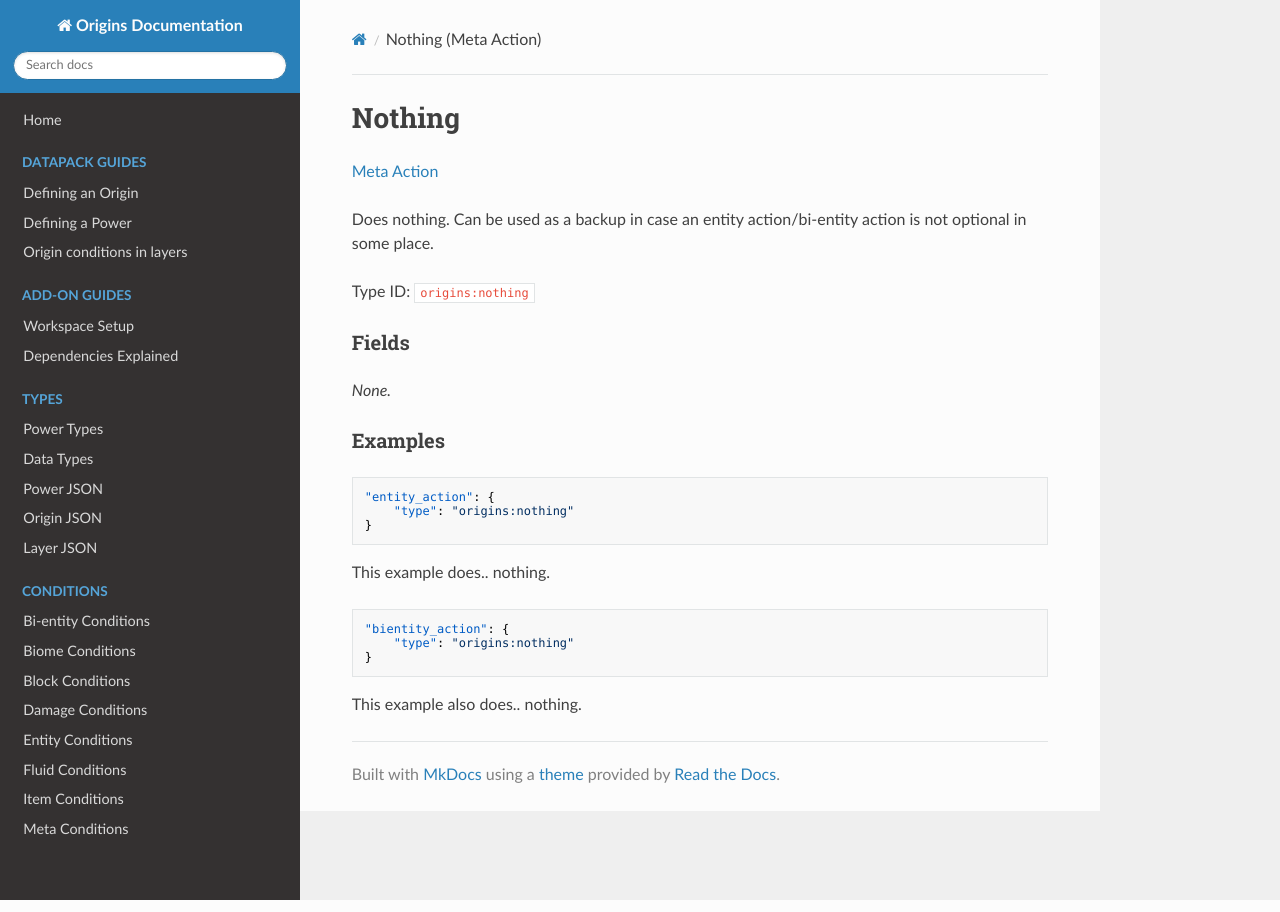
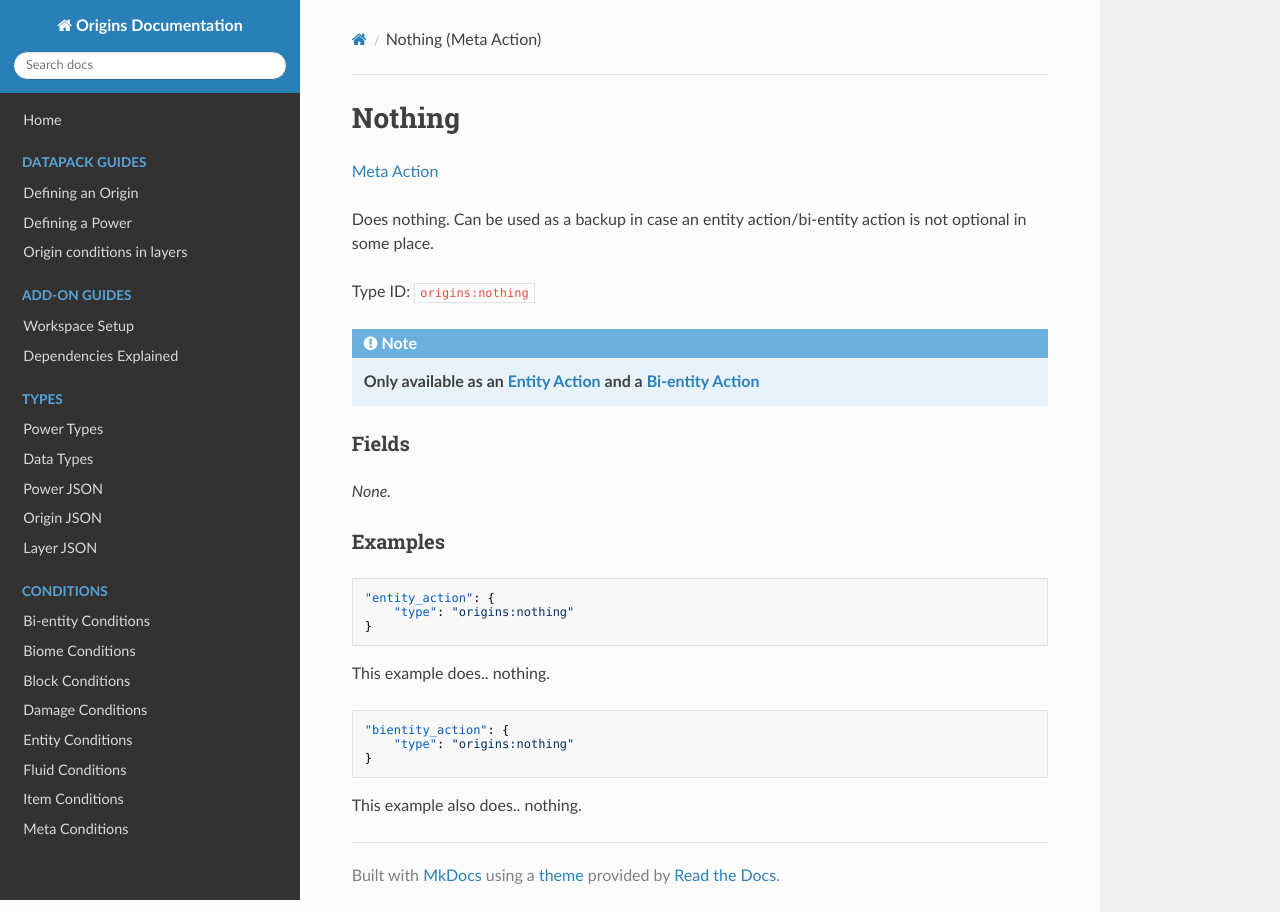
Before and after one commit to apace100/origins-docs, an MkDocs documentation site: the page built from docs/meta_actions/nothing.md, in a window 1280 px wide. Built offline with MkDocs 1.6.1, drawn with Linux system fonts in a browser that asks for light colours; nearby versions of some CDN libraries.

Commit message:
Added an admonition note in `nothing.md`

```diff
--- a/docs/meta_actions/nothing.md
+++ b/docs/meta_actions/nothing.md
@@ -9,6 +9,10 @@ date: 2021-10-13
 Does nothing. Can be used as a backup in case an entity action/bi-entity action is not optional in some place.
 
 Type ID: `origins:nothing`
+
+!!! note
+
+    **Only available as an [Entity Action](../entity_actions.md) and a [Bi-entity Action](../bientity_actions.md)**
 
 ### Fields
 
```
